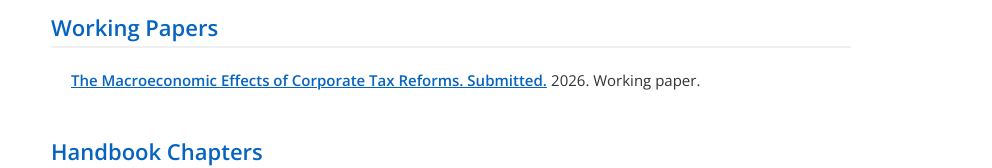
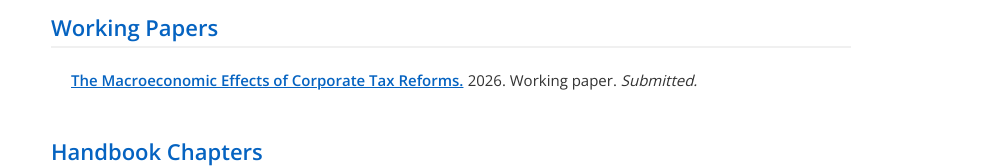
Before and after one commit to FFurno/FFurno.github.io, a plain HTML site: page research.html in a window 1280 px wide. Shown: the part 163-331 px from the top of the page, without its empty margins (139-1131 px from the left). Drawn offline with nearby package versions, Linux system fonts and the light colour scheme.

Commit message:
updated research submitted corporate tax

```diff
--- a/research.html
+++ b/research.html
@@ -99,8 +99,8 @@
                 <section class="research-section">
                     <h2>Working Papers</h2>
                     <div class="paper">
-                        <h3><a href="https://papers.ssrn.com/sol3/papers.cfm?abstract_id=4023666" class="paper-title" target="_blank">The Macroeconomic Effects of Corporate Tax Reforms. Submitted.</a></h3>
-                        <p class="paper-details">2026. Working paper.</p>
+                        <h3><a href="https://papers.ssrn.com/sol3/papers.cfm?abstract_id=4023666" class="paper-title" target="_blank">The Macroeconomic Effects of Corporate Tax Reforms.</a></h3>
+                        <p class="paper-details">2026. Working paper. <i>Submitted.</i></p>
                     </div>
                 </section>
 
```
